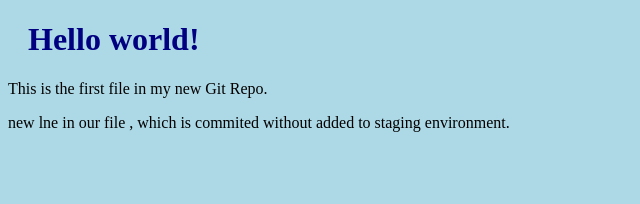
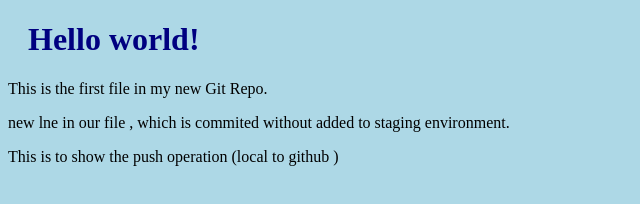
Before and after one commit to Abhiseksahoo33/git_tutorials_w3school, a plain HTML site: page index.html in a window 1280 px wide. Shown: the whole page, without its empty margins (0-640 px from the left). Drawn offline with Linux system fonts and the light colour scheme.

Commit message:
updated index.html file with new line showing push

```diff
--- a/index.html
+++ b/index.html
@@ -10,5 +10,7 @@
 <p>This is the first file in my new Git Repo.</p>
 <p> new lne in our file , which is commited without added to staging environment.</p>
 
+<p>This is to show the push operation (local to github )</p>
+
 </body>
 </html>
```
